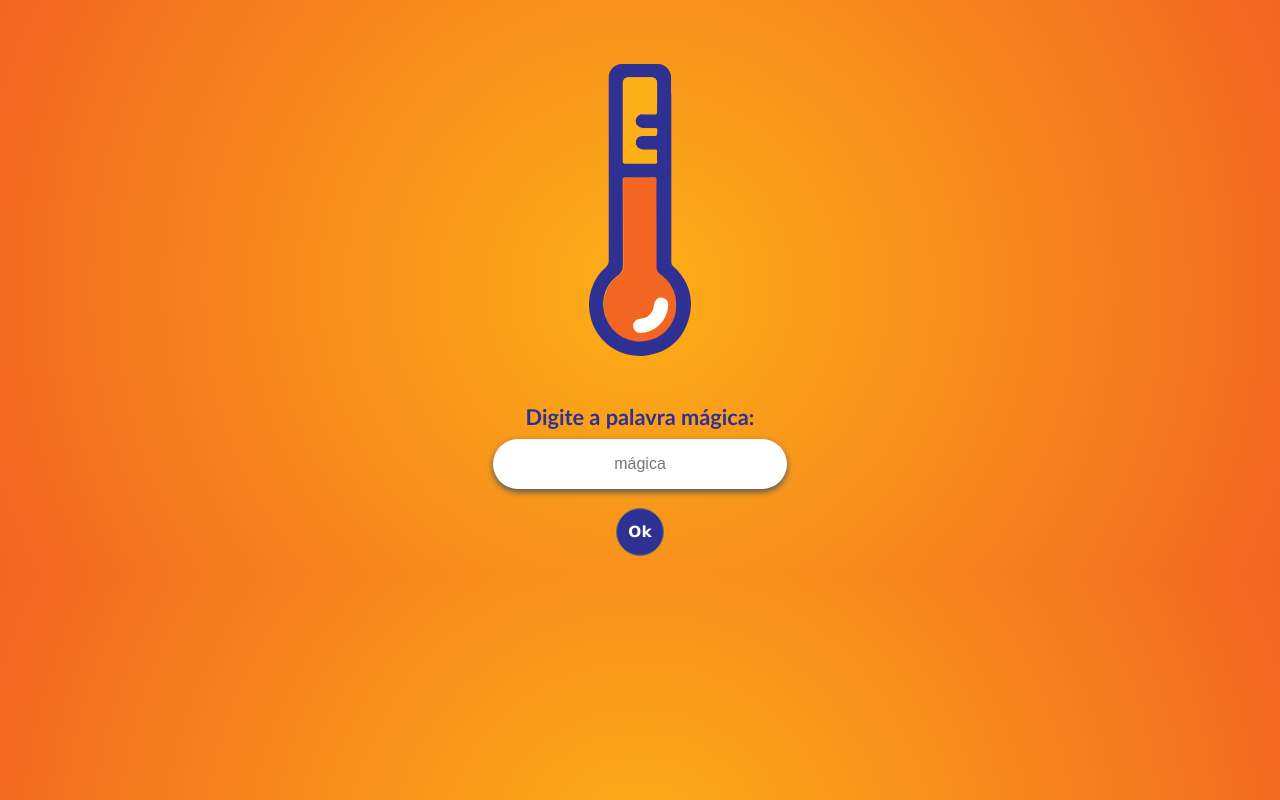
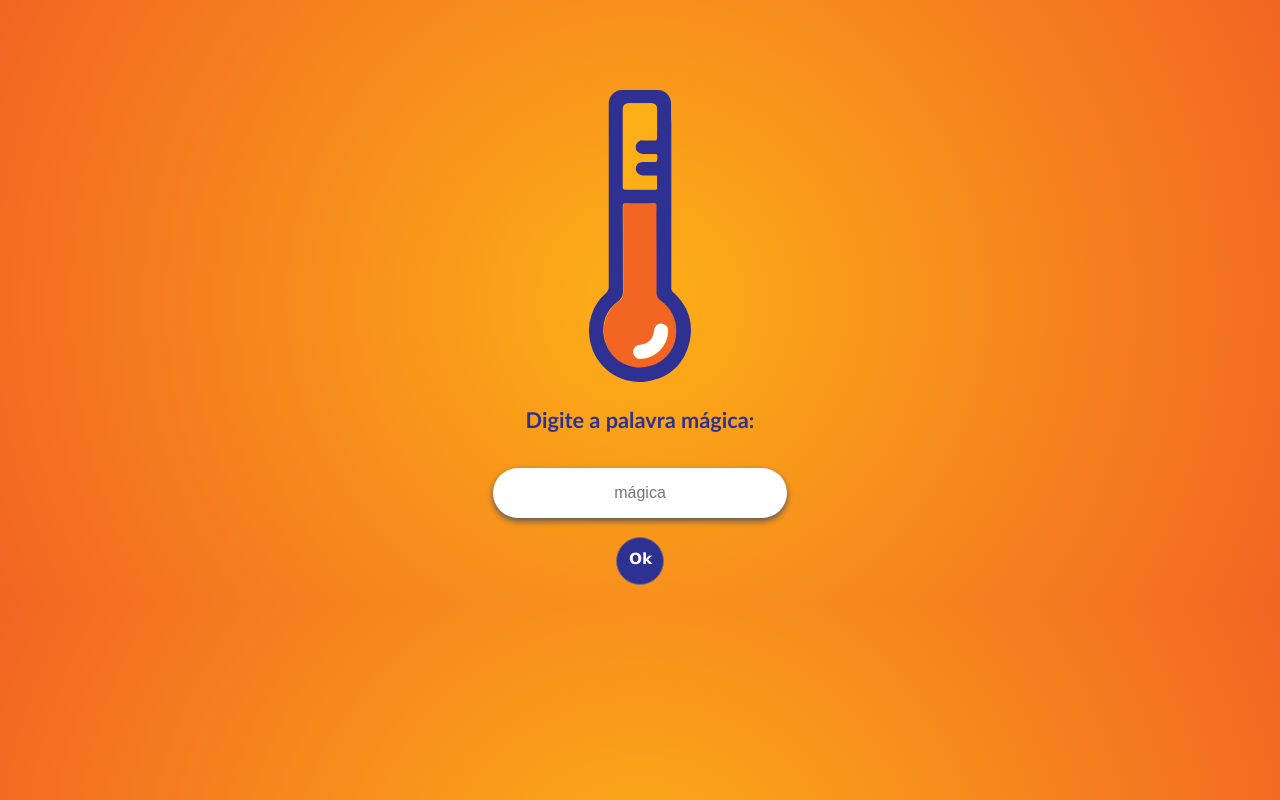
Before and after one commit to paulinhoph/termometro, a React app: page / in a window 1280 px wide. Built offline with nearby package versions, Linux system fonts and the light colour scheme.

Commit message:
Função atualizada

```diff
--- a/package.json
+++ b/package.json
@@ -43,6 +43,8 @@
     "react-app-polyfill": "^0.1.3",
     "react-dev-utils": "^6.1.1",
     "react-dom": "^16.6.3",
+    "react-router": "^4.3.1",
+    "react-router-dom": "^4.3.1",
     "resolve": "1.8.1",
     "sass-loader": "7.1.0",
     "style-loader": "0.23.0",
--- a/src/App.css
+++ b/src/App.css
@@ -18,7 +18,9 @@ body {
     display: flex;
     justify-content: center;
     align-items: center;
-    margin-top: 5%;
+    flex-direction: column;
+    margin-top: 7%;
+
 }
 .logo-temometro{
     width: 8%;
@@ -30,6 +32,7 @@ body {
     font-weight: bold;
     color: #2E3192;
     padding-bottom: 9px;
+    margin: 2%;
 }
 .text-Chave-Input{
     width: 23%;
@@ -53,13 +56,15 @@ body {
     width: 48px;
     height: 48px;
     font-size: 1.2vw;
-    padding: 10px;
+    padding: 12px;
     font-family: 'Lucida Sans', 'Lucida Sans Regular', 'Lucida Grande', 'Lucida Sans Unicode', Geneva, Verdana, sans-serif;
     font-weight: bold;
     background-color: #2E3192;
     border-radius: 50px;
     border: solid #707070 1px;
     margin: 1.5%;
+    text-align: center;
+    text-decoration: none;
 }
 
 /* Css Temperatura */
--- a/src/App.js
+++ b/src/App.js
@@ -1,6 +1,5 @@
 import React, { Component } from 'react';
 import Chave from "./components/TelaPrimaria/Chave";
-import Button from './components/TelaPrimaria/button';
 import Temperaturas from './components/TelaSecundaria/Temperatura';
 import './App.css';
 
@@ -9,8 +8,7 @@ export default class App extends Component {
   render() {
     return (
       <div className="App">
-             <Chave />
-            <Button />
+            <Chave />
       </div>
     );
   }
--- a/src/components/TelaPrimaria/Chave.js
+++ b/src/components/TelaPrimaria/Chave.js
@@ -1,13 +1,19 @@
 import React, { Component } from 'react';
 import '../../App.css';
 import logo from '../../Assets/Images/group.svg';
+import { Link } from 'react-router-dom';
 
 
 export default class Chave extends Component {
-  render() {
+
+   render() {
     return (
       <div className="App-Chave">
+
             <img className="logo-temometro" src={logo} />
+            <h2 className="text-Chave">Digite a palavra mágica:</h2>
+            <input onChange={''}  className="text-Chave-Input" placeholder="mágica" type="text" />
+            <Link className="App-textButton" to="/Temperaturas" >Ok</Link>
       </div>
     );
   }
--- a/src/components/TelaPrimaria/button.js
+++ /dev/null
@@ -1,28 +0,0 @@
-import React, { Component } from 'react';
-import Temperatura from '../TelaSecundaria/Temperatura';
-import '../../App.css';
-import { truncateSync } from 'fs';
-
-
-export default class Button extends Component {
-  constructor(props){
-    super(props);
-    this.state = {
-      chave: 'alohomora',
-      visible: ''
-    };
-  }
-  singUp(){
-    console.log('this.state', this.state);
-  }
-  render() {
-    return (
-      <div className="App-Button">
-          {this.state.visible ? <Temperatura /> : null}
-          <h2 className="text-Chave">Digite a palavra mágica:</h2>
-          <input onChange={ event => this.setState({chave: event.target.value}) }  className="text-Chave-Input" placeholder="mágica" type="text" />
-          <button onClick={() => {this.setState({visible: !this.state.visible})} } className="App-textButton">Ok</button>
-      </div>
-    );
-  }
-}
--- a/src/index.js
+++ b/src/index.js
@@ -1,9 +1,21 @@
 import React from 'react';
 import ReactDOM from 'react-dom';
 import App from './App';
+import Temperaturas from './components/TelaSecundaria/Temperatura';
 import * as serviceWorker from './serviceWorker';
+import { BrowserRouter, Switch, Route } from 'react-router-dom'
 
-ReactDOM.render(<App />, document.getElementById('root'));
+
+
+
+ReactDOM.render(
+        <BrowserRouter>
+            <Switch>
+                <Route path="/" exact={true} component={App} />
+                <Route path="/Temperaturas" component={Temperaturas} />
+            </Switch>
+        </BrowserRouter>
+        , document.getElementById('root'));
 
 // If you want your app to work offline and load faster, you can change
 // unregister() to register() below. Note this comes with some pitfalls.
```
Also changed, not shown: 1 other file (tests, documents, lock files or other folders).
